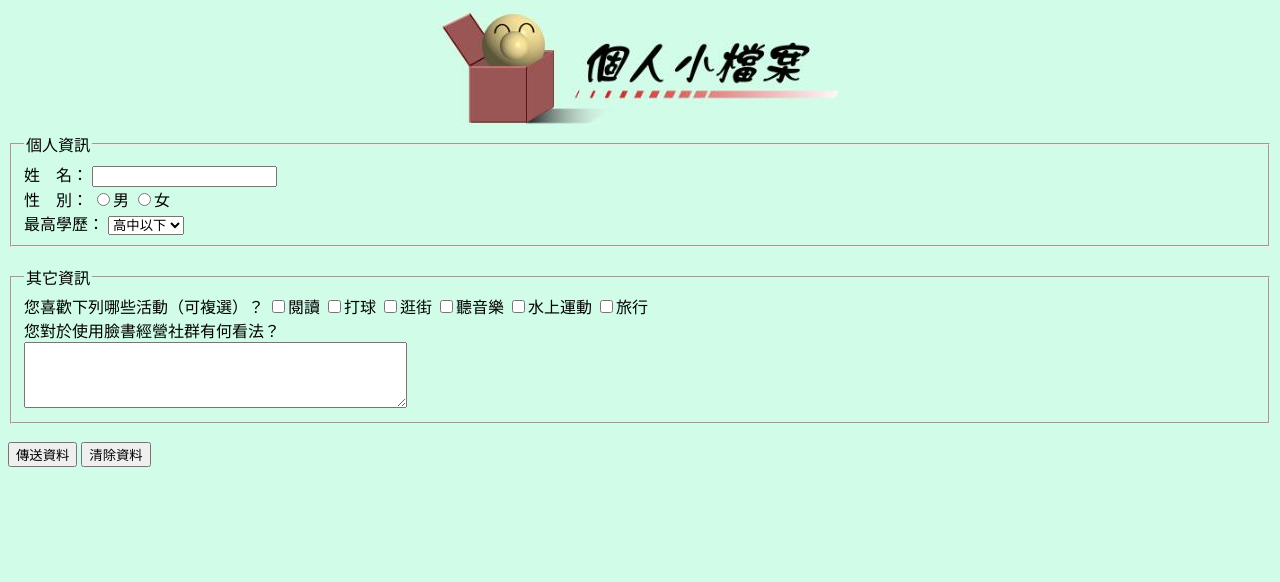
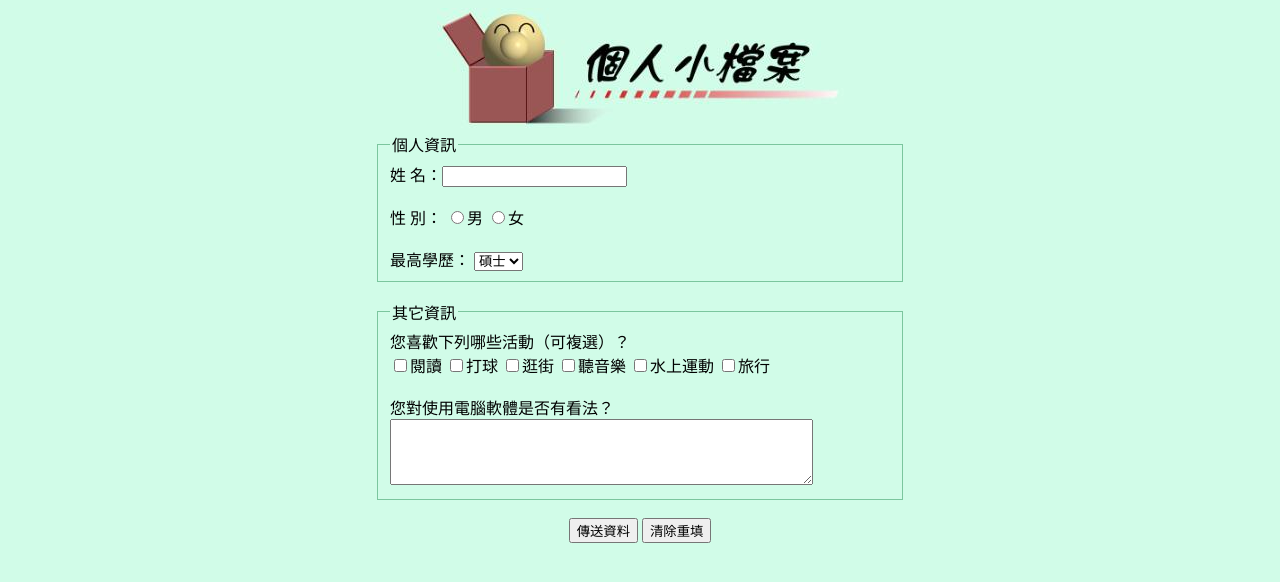
Before and after one commit to tina740112-dot/django, a Django app: page /homework3/ in a window 1280 px wide. Shown: the top 582 px of the page. Run offline with Django 5.2, Linux system fonts and the light colour scheme.

Commit message:
update homework3

```diff
--- a/homework3/myapp/templates/homework3.html
+++ b/homework3/myapp/templates/homework3.html
@@ -1,48 +1,56 @@
 {% load static %}
-<!doctype html>
+<!DOCTYPE html>
 <html>
 <head>
     <meta charset="utf-8">
     <title>個人小檔案</title>
-	<style>
-      body{
-        background-color: #d1fce8;
-      }
-    </style>
 </head>
-  <body>
-  <center><img src="{% static 'profile1.jpg' %}"></center>
-    <form method="post">
-      <fieldset>
+<body style="background-color: #d1fce8;">
+
+    <center>
+        <img src="{% static 'profile1.jpg' %}">
+    </center>
+
+    <form method="post" action="">
+        {% csrf_token %}
+
+        <fieldset style="width: 500px; margin: 0 auto; border: 1px solid #7bc69e;">
             <legend>個人資訊</legend>
-        姓&nbsp;&nbsp;&nbsp;&nbsp;名：
-        <input type="text" name="username" size="20"><br>
-        性&nbsp;&nbsp;&nbsp;&nbsp;別：
-        <input type="radio" name="usersex" value="male">男
-        <input type="radio" name="usersex" value="female">女<br>
+            姓 名：<input type="text" name="username"><br><br>
+            性 別：
+            <input type="radio" name="gender" value="男">男
+            <input type="radio" name="gender" value="女">女<br><br>
             最高學歷：
-        <select name="userschool">
-          <option value="高中以下">高中以下
-          <option value="大專院校">大專院校
+            <select name="degree">
                 <option value="碩士">碩士</option>
-          <option value="博士">博士</option>
-          <option value="其它">其它</option>
-        </select><br>
-      </fieldset><br>
-      <fieldset>
+                <option value="學士">學士</option>
+                <option value="高中">高中</option>
+            </select>
+        </fieldset>
+
+        <br>
+
+        <fieldset style="width: 500px; margin: 0 auto; border: 1px solid #7bc69e;">
             <legend>其它資訊</legend>
-        您喜歡下列哪些活動（可複選）？
-        <input type="checkbox" name="userinterest" value="閱讀">閱讀
-        <input type="checkbox" name="userinterest" value="打球">打球
-        <input type="checkbox" name="userinterest" value="逛街">逛街
-        <input type="checkbox" name="userinterest" value="聽音樂">聽音樂
-        <input type="checkbox" name="userinterest" value="水上運動">水上運動
-        <input type="checkbox" name="userinterest" value="旅行">旅行<br>
-        您對於使用臉書經營社群有何看法？<br>
-        <textarea name="userthought" cols="45" rows="4"></textarea><br>
-      </fieldset><br>
+            您喜歡下列哪些活動（可複選）？<br>
+            <input type="checkbox" name="hobby" value="閱讀">閱讀
+            <input type="checkbox" name="hobby" value="打球">打球
+            <input type="checkbox" name="hobby" value="逛街">逛街
+            <input type="checkbox" name="hobby" value="聽音樂">聽音樂
+            <input type="checkbox" name="hobby" value="水上運動">水上運動
+            <input type="checkbox" name="hobby" value="旅行">旅行
+            <br><br>
+            您對使用電腦軟體是否有看法？<br>
+            <textarea name="comment" rows="4" cols="50"></textarea>
+        </fieldset>
+
+        <br>
+
+        <div style="text-align: center;">
             <input type="submit" value="傳送資料">
-      <input type="reset" value="清除資料">
+            <input type="reset" value="清除重填">
+        </div>
     </form>
+
 </body>
 </html>
--- a/homework3/myapp/views.py
+++ b/homework3/myapp/views.py
@@ -1,27 +1,25 @@
-from django.shortcuts import render
-
 from django.shortcuts import render
 
 def homework3(request):
     if request.method == 'POST':
-        name = request.POST.get('name', '')
+        name = request.POST.get('username', '')
         gender = request.POST.get('gender', '')
         hobbies = request.POST.getlist('hobby')
 
-        # 判定性別稱謂
+        # 判斷性別稱謂
         if gender == '男':
-            title = '先生'
+            title = '先生您好！'
         elif gender == '女':
-            title = '您好'
+            title = '小姐您好！'
         else:
-            title = '你好'
+            title = '您好！'
 
         context = {
             'name': name,
             'title': title,
             'hobbies': hobbies,
         }
-        return render(request, 'homework3.html', context)
+        # 這裡改為你截圖中的檔名 homework3_result.html
+        return render(request, 'homework3_result.html', context)
 
-    # GET 請求 (第一次載入頁面)
     return render(request, 'homework3.html')
```
Also changed, not shown: homework3/myapp/templates/homework3_result.html (added, +20 -0 lines). Lines whose indentation alone changed are shown as unchanged.
